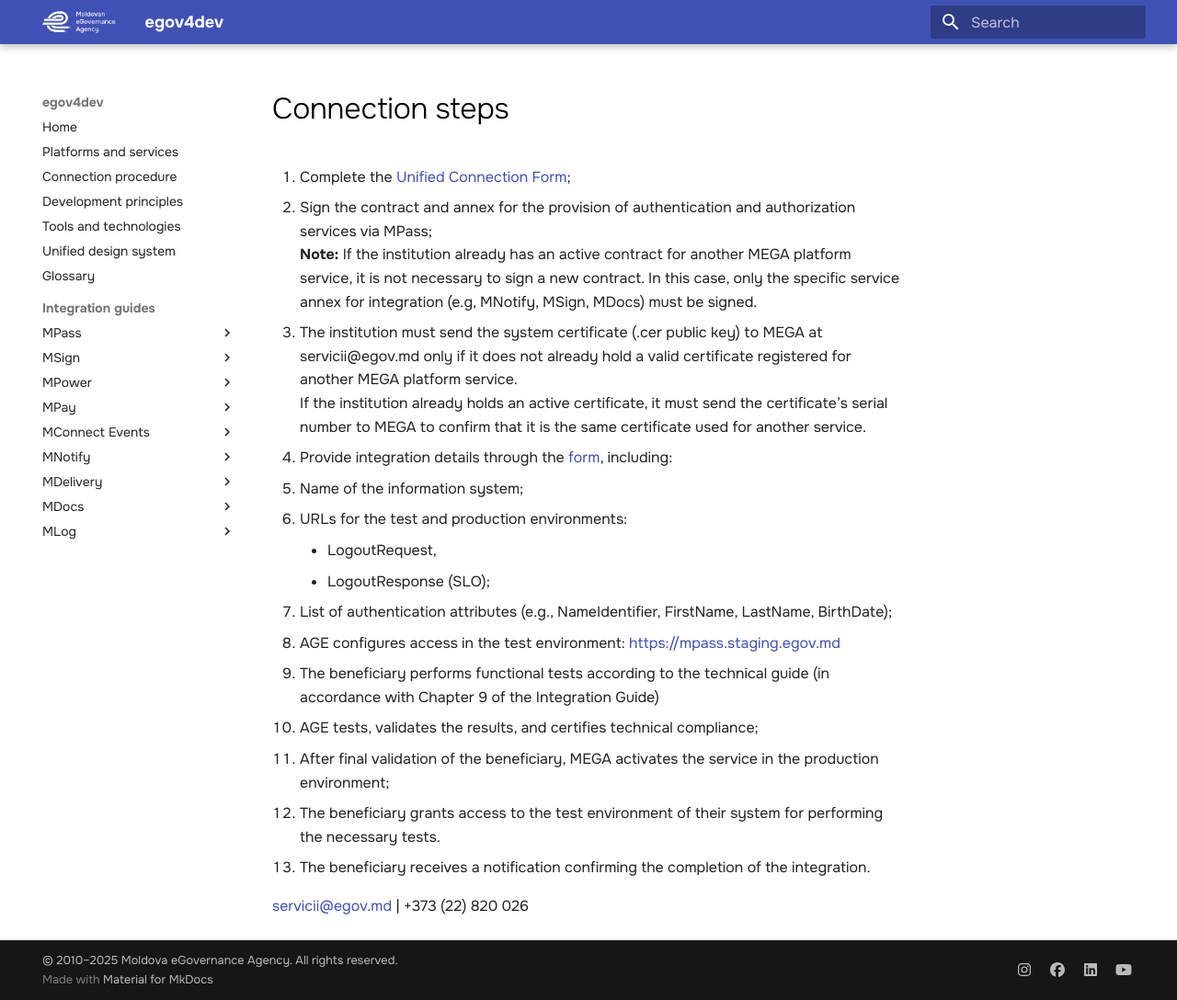
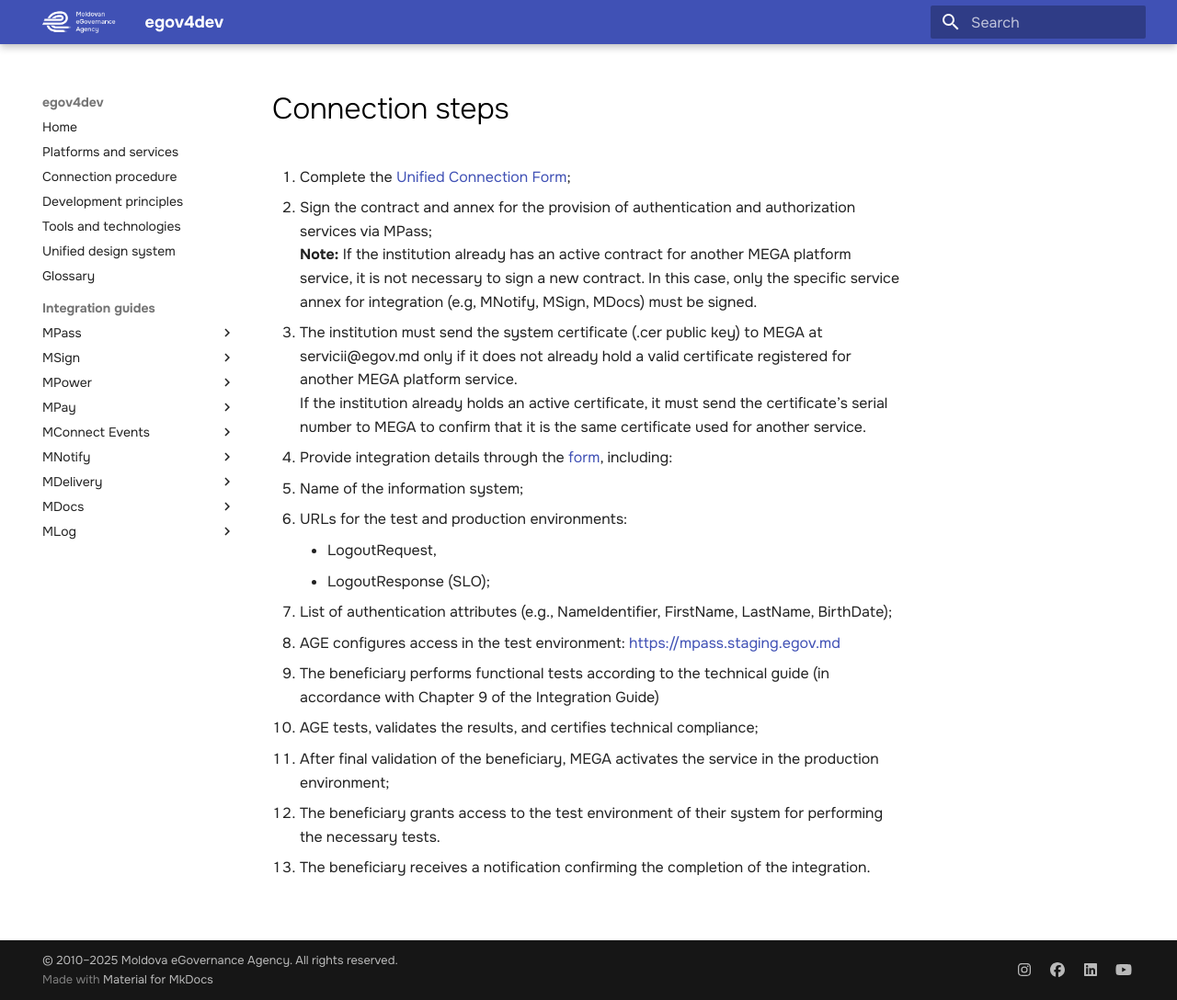
Before and after one commit to egov-moldova/egov4dev, an MkDocs documentation site: the page built from docs/guides/mpass/process.md, in a window 1280 px wide and 1088 px high. Shown: the whole window at 92% size. Built offline with MkDocs 1.6.1 and Material for MkDocs 9.7.7, drawn with Linux system fonts in a browser that asks for light colours.

Commit message:
Update process.md

```diff
--- a/docs/guides/mpass/process.md
+++ b/docs/guides/mpass/process.md
@@ -14,5 +14,3 @@
 8. After final validation of the beneficiary, MEGA activates the service in the production environment;
 9. The beneficiary grants access to the test environment of their system for performing the necessary tests.
 10. The beneficiary receives a notification confirming the completion of the integration.
-
-<servicii@egov.md> | +373 (22) 820 026
```
